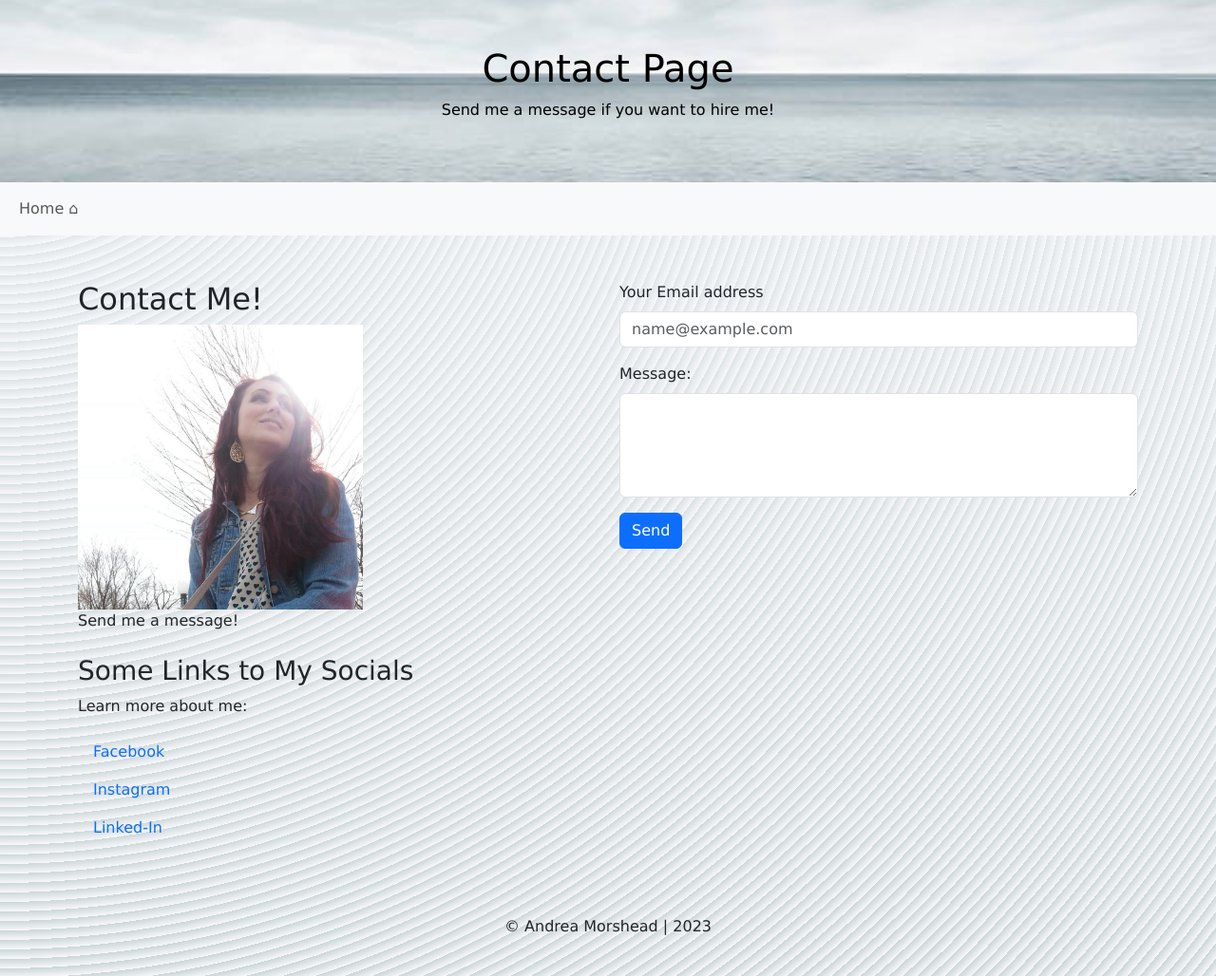
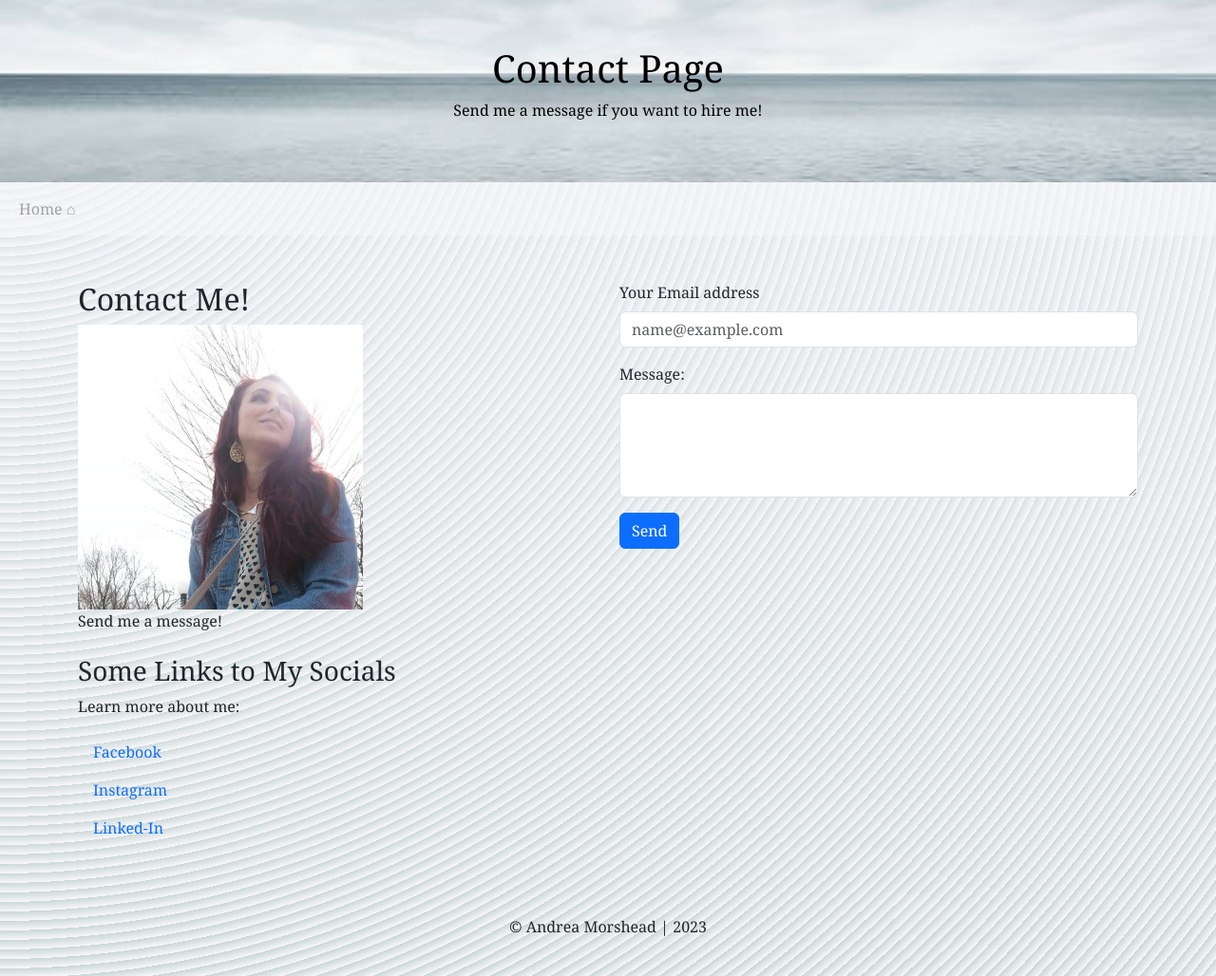
Before and after one commit to anmorshead/final-Project-WEBD1000, a plain HTML site: page contact/contact.html in a window 1280 px wide. Shown: the whole page at 95% size. Drawn offline with nearby package versions, Linux system fonts and the light colour scheme.

Commit message:
changed pathways

```diff
--- a/contact/contact.html
+++ b/contact/contact.html
@@ -10,10 +10,9 @@
     <style>
         body{
             background-color: #f7f7fc;
-            opacity: 1;
             background-image:  repeating-radial-gradient( circle at 0 0, transparent 0, #f7f7fc 10px ),
             repeating-linear-gradient( #cad6d455, #cad6d4 );
-            font-family: Verdana, Geneva, Tahoma, sans-serif;
+            font-family:Georgia, 'Times New Roman', Times, serif
         }
         .fakeimg {
             height: 300px;
@@ -26,6 +25,10 @@
             background-position: center center;
             background-repeat: no-repeat;
          }
+         .navbar {
+            opacity: 0.5;
+        }
+
 
 
     </style>
@@ -46,7 +49,7 @@
             <div class="collapse navbar-collapse" id="navbarNav">
                 <ul class="navbar-nav">
                     <li class="nav-item">
-                        <a class="nav-link" href="home/index.html">Home &#x2302</a>
+                        <a class="nav-link" href="/home/index.html">Home &#x2302</a>
                     </li>
                 </ul>
             </div>
```
Also changed, not shown: home/index.html (+1 -1 lines).
